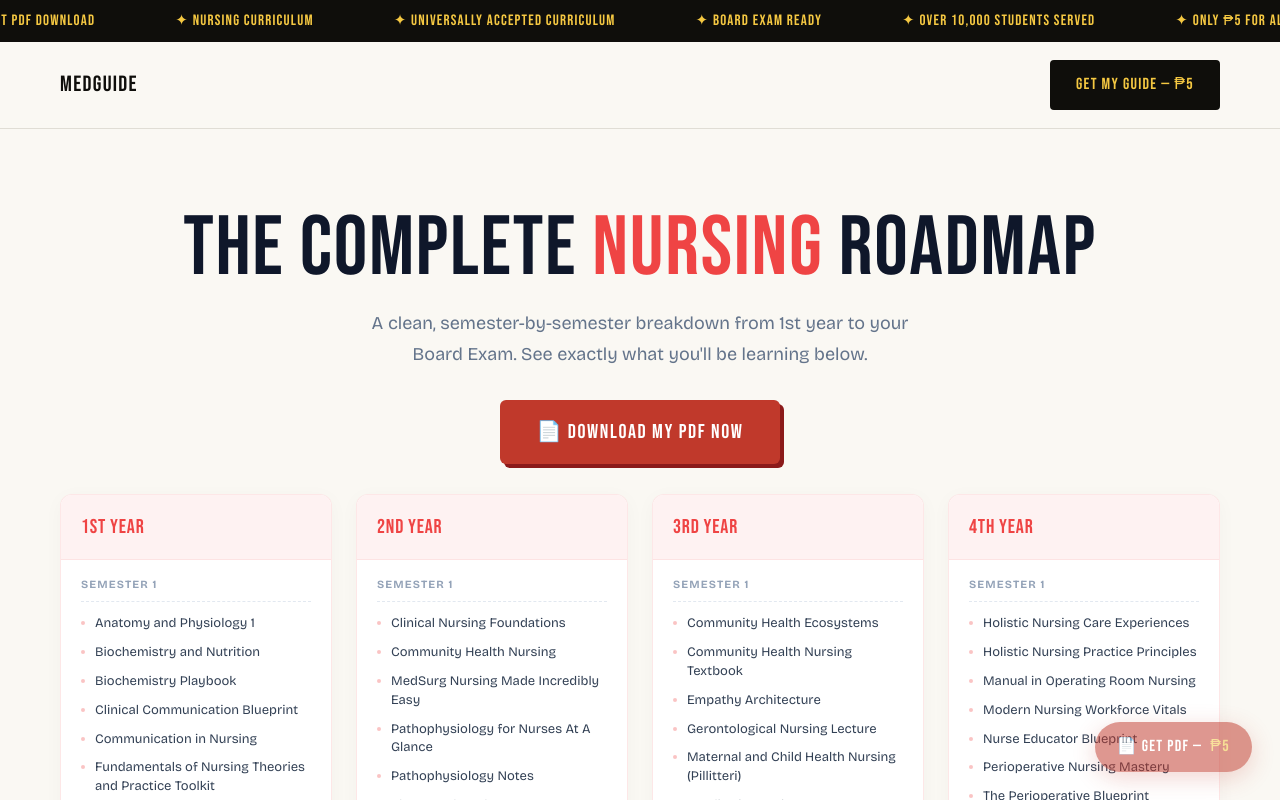
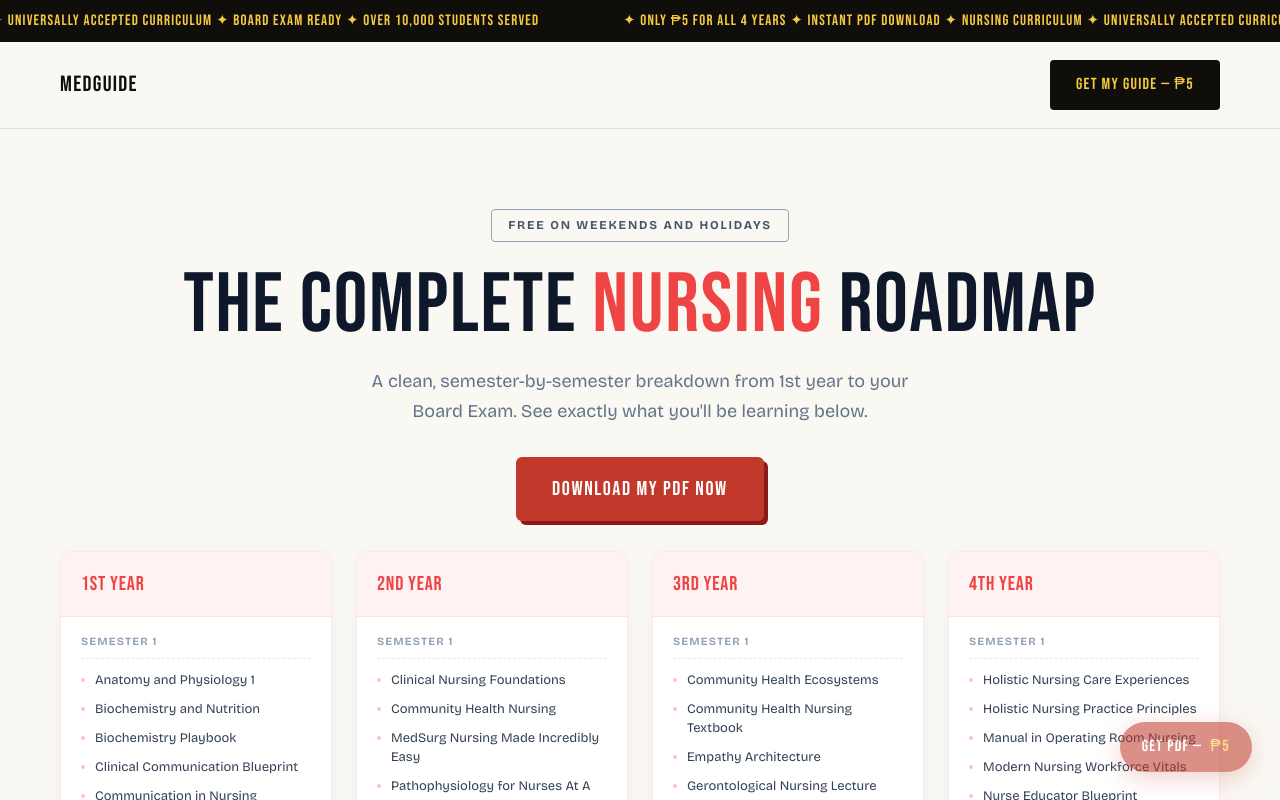
Before and after one commit to MidasGLoves/Somena, a React (Vite) app: page / in a window 1280 px wide. Shown: the top 800 px of the page. Built offline with nearby package versions, Linux system fonts and the light colour scheme.

Commit message:
feat: Enhance hero badge and ticker text
Updates the promotional ticker text and hero badge to more accurately reflect the "free on weekends and holidays" offer and to simplify the ticker's repeated content. Also adjusts the styling of the hero badge for better visual appeal.

```diff
--- a/src/App.tsx
+++ b/src/App.tsx
@@ -109,7 +109,7 @@
   const totalAmount = 5;
   const freeDay = isFreeDay();
   const priceDisplay = freeDay ? "FREE" : "₱5";
-  const tickerText = freeDay ? `✦ FREE EVERY WEEKEND ✦ INSTANT PDF DOWNLOAD ✦ NURSING CURRICULUM ✦ UNIVERSALLY ACCEPTED CURRICULUM ` : `✦ ONLY ₱5 FOR ALL 4 YEARS ✦ INSTANT PDF DOWNLOAD ✦ NURSING CURRICULUM ✦ UNIVERSALLY ACCEPTED CURRICULUM ✦ BOARD EXAM READY ✦ OVER 10,000 STUDENTS SERVED `;
+  const tickerText = freeDay ? `✦ FREE ON WEEKENDS AND HOLIDAYS ✦ INSTANT PDF DOWNLOAD ✦ NURSING CURRICULUM ` : `✦ ONLY ₱5 FOR ALL 4 YEARS ✦ INSTANT PDF DOWNLOAD ✦ NURSING CURRICULUM ✦ UNIVERSALLY ACCEPTED CURRICULUM ✦ BOARD EXAM READY ✦ OVER 10,000 STUDENTS SERVED `;
 
   const toggleDrawer = (id: string) => {
     setActiveDrawer(prev => prev === id ? null : id);
@@ -175,7 +175,7 @@
     <>
       <div className="ticker">
         <div className="ticker-track">
-          <span>✦ ONLY ₱5 FOR ALL 4 YEARS</span><span>✦ INSTANT PDF DOWNLOAD</span><span>✦ NURSING CURRICULUM</span><span>✦ UNIVERSALLY ACCEPTED CURRICULUM</span><span>✦ BOARD EXAM READY</span><span>✦ OVER 10,000 STUDENTS SERVED</span><span>✦ ONLY ₱5 FOR ALL 4 YEARS</span><span>✦ INSTANT PDF DOWNLOAD</span><span>✦ NURSING CURRICULUM</span><span>✦ UNIVERSALLY ACCEPTED CURRICULUM</span><span>✦ BOARD EXAM READY</span><span>✦ OVER 10,000 STUDENTS SERVED</span>
+          <span>{tickerText}</span><span>{tickerText}</span><span>{tickerText}</span><span>{tickerText}</span>
         </div>
       </div>
 
@@ -186,10 +186,11 @@
 
       <div className="hero">
         <div style={{ display: 'flex', flexDirection: 'column', alignItems: 'center' }}>
+          <div className="hero-badge">FREE ON WEEKENDS AND HOLIDAYS</div>
           <h1 style={{ marginTop: '0', fontSize: 'clamp(42px, 8vw, 84px)', lineHeight: '0.95', color: '#0f172a' }}>THE COMPLETE <span className="accent" style={{color: '#ef4444'}}>NURSING</span> ROADMAP</h1>
           <p className="hero-sub" style={{ margin: '0 auto 0', color: '#64748b' }}>A clean, semester-by-semester breakdown from 1st year to your Board Exam. See exactly what you'll be learning below.</p>
           <div className="hero-actions" style={{ justifyContent: 'center', marginTop: '30px' }}>
-            <button className="btn-primary" onClick={() => openModal()}>📄 Download My PDF Now {freeDay ? '- FREE' : ''}</button>
+            <button className="btn-primary" onClick={() => openModal()}>Download My PDF Now {freeDay ? '- FREE' : ''}</button>
           </div>
         </div>
       </div>
@@ -259,10 +260,34 @@
 
       <div className="obj-strip">
         <div className="obj-inner">
-          <div><div className="obj-icon">🔒</div><div className="obj-title">100% Secure Access</div><div className="obj-desc">Protected by end-to-end encryption. We never store your details.</div></div>
-          <div><div className="obj-icon">📲</div><div className="obj-title">Works on Any Device</div><div className="obj-desc">PDF opens on your phone, tablet, or laptop. Readable offline anytime.</div></div>
-          <div><div className="obj-icon">🎯</div><div className="obj-title">Universally Accepted</div><div className="obj-desc">Based on generally accepted lessons taught on each level nationwide and worldwide.</div></div>
-          <div><div className="obj-icon">💬</div><div className="obj-title">Wrong guide? We'll fix it</div><div className="obj-desc">Accidentally bought the wrong guide? Message us and we'll send the correct one free.</div></div>
+          <div>
+            <div className="obj-icon">
+              <svg width="24" height="24" viewBox="0 0 24 24" fill="none" stroke="currentColor" strokeWidth="2" strokeLinecap="round" strokeLinejoin="round"><rect x="3" y="11" width="18" height="11" rx="2" ry="2"></rect><path d="M7 11V7a5 5 0 0 1 10 0v4"></path></svg>
+            </div>
+            <div className="obj-title">100% Secure Access</div>
+            <div className="obj-desc">Protected by end-to-end encryption. We never store your details.</div>
+          </div>
+          <div>
+            <div className="obj-icon">
+              <svg width="24" height="24" viewBox="0 0 24 24" fill="none" stroke="currentColor" strokeWidth="2" strokeLinecap="round" strokeLinejoin="round"><rect x="5" y="2" width="14" height="20" rx="2" ry="2"></rect><line x1="12" y1="18" x2="12.01" y2="18"></line></svg>
+            </div>
+            <div className="obj-title">Works on Any Device</div>
+            <div className="obj-desc">PDF opens on your phone, tablet, or laptop. Readable offline anytime.</div>
+          </div>
+          <div>
+            <div className="obj-icon">
+              <svg width="24" height="24" viewBox="0 0 24 24" fill="none" stroke="currentColor" strokeWidth="2" strokeLinecap="round" strokeLinejoin="round"><circle cx="12" cy="12" r="10"></circle><circle cx="12" cy="12" r="6"></circle><circle cx="12" cy="12" r="2"></circle></svg>
+            </div>
+            <div className="obj-title">Universally Accepted</div>
+            <div className="obj-desc">Based on generally accepted lessons taught on each level nationwide and worldwide.</div>
+          </div>
+          <div>
+            <div className="obj-icon">
+              <svg width="24" height="24" viewBox="0 0 24 24" fill="none" stroke="currentColor" strokeWidth="2" strokeLinecap="round" strokeLinejoin="round"><path d="M21 15a2 2 0 0 1-2 2H7l-4 4V5a2 2 0 0 1 2-2h14a2 2 0 0 1 2 2z"></path></svg>
+            </div>
+            <div className="obj-title">Wrong guide? We'll fix it</div>
+            <div className="obj-desc">Accidentally bought the wrong guide? Message us and we'll send the correct one free.</div>
+          </div>
         </div>
       </div>
 
@@ -279,7 +304,7 @@
       <div className="cta-banner">
         <h2>YOUR NURSING JOURNEY<br/>STARTS {freeDay ? 'FOR FREE' : 'WITH ₱5'}</h2>
         <p>Stop stressing. Start preparing. The most affordable study guide worldwide is one click away.</p>
-        <button className="btn-big" onClick={() => openModal()}>📄 Get My PDF Now — {priceDisplay}</button>
+        <button className="btn-big" onClick={() => openModal()}>Get My PDF Now — {priceDisplay}</button>
         <p className="cta-banner-sub">Instant download · PDF format · No subscription · No hidden fees</p>
       </div>
 
@@ -288,7 +313,7 @@
         <div className="footer-note">© 2026 MedGuide · For nursing students worldwide · Based on universally accepted curricula · Not affiliated with any university</div>
       </footer>
 
-      <button className="float-badge" onClick={() => openModal()}>📄 Get PDF — <span>{priceDisplay}</span></button>
+      <button className="float-badge" onClick={() => openModal()}>Get PDF — <span>{priceDisplay}</span></button>
 
       {/* MODAL */}
       <div className={`modal-overlay ${isModalOpen ? 'open' : ''}`} onClick={(e) => { if (e.target === e.currentTarget) closeModal(); }}>
@@ -326,7 +351,7 @@
             {freeDay && (
               <div style={{ background: '#ecfdf5', padding: '16px', borderRadius: '8px', marginBottom: '20px', border: '1px solid #a7f3d0' }}>
                 <p style={{ fontSize: '15px', color: '#065f46', margin: 0, fontWeight: 600, textAlign: 'center' }}>
-                  ✨ Happy Free Day! Your guide is completely free today. Enjoy! ✨
+                  Happy Free Day! Your guide is completely free today. Enjoy!
                 </p>
               </div>
             )}
--- a/src/index.css
+++ b/src/index.css
@@ -29,8 +29,7 @@
 
 /* HERO */
 .hero { padding: 80px 40px 20px; max-width: 1200px; margin: 0 auto; display: flex; flex-direction: column; align-items: center; text-align: center; }
-.hero-badge { display: inline-flex; align-items: center; gap: 8px; background: #fef3c7; border: 1px solid #f5c842; color: #92400e; font-size: 12px; font-weight: 700; letter-spacing: 0.1em; text-transform: uppercase; padding: 5px 14px; border-radius: 100px; margin-bottom: 24px; }
-.hero-badge::before { content: '★'; font-size: 10px; color: var(--gold); }
+.hero-badge { display: inline-flex; align-items: center; gap: 8px; background: transparent; border: 1px solid #94a3b8; color: #475569; font-size: 12px; font-weight: 600; letter-spacing: 0.15em; text-transform: uppercase; padding: 6px 16px; border-radius: 4px; margin-bottom: 24px; }
 .hero h1 { font-family: 'Bebas Neue', sans-serif; font-size: clamp(36px,8vw,76px); line-height: 1; letter-spacing: 0.02em; margin-bottom: 20px; color: #0f172a; }
 .hero h1 .accent { color: var(--red); }
 .hero h1 .price-inline { background: var(--ink); color: var(--gold2); padding: 0 12px; display: inline-block; }
@@ -141,7 +140,8 @@
 /* OBJECTION STRIP */
 .obj-strip { background: #fff8e1; border-top: 3px solid var(--gold2); border-bottom: 3px solid var(--gold2); padding: 40px 60px; }
 .obj-inner { max-width: 1200px; margin: 0 auto; display: grid; grid-template-columns: repeat(4,1fr); gap: 32px; text-align: center; }
-.obj-icon { font-size: 28px; margin-bottom: 10px; }
+.obj-icon { color: var(--gold); margin-bottom: 15px; display: flex; justify-content: center; }
+.obj-icon svg { width: 32px; height: 32px; }
 .obj-title { font-size: 14px; font-weight: 700; margin-bottom: 6px; }
 .obj-desc { font-size: 12px; color: var(--muted); line-height: 1.5; }
 
```
